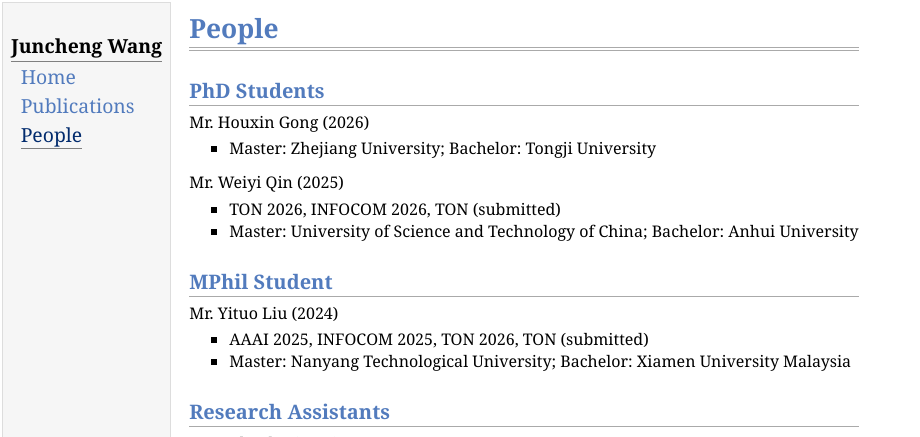
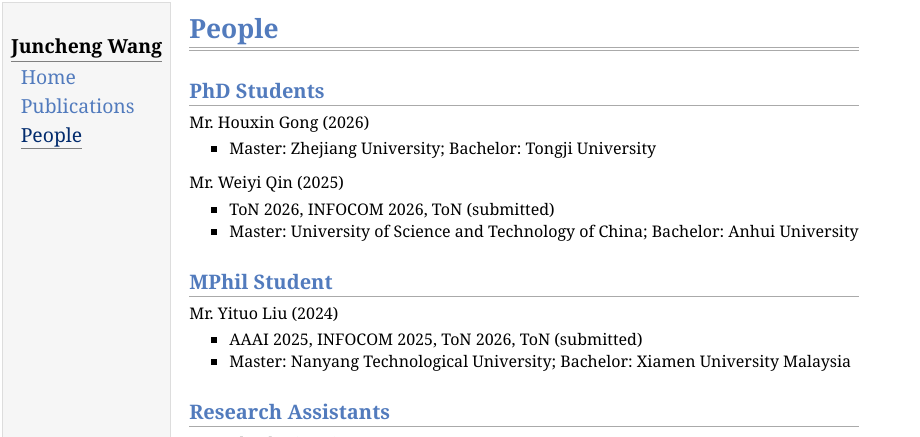
Before and after one commit to wang-jun-cheng/wang-jun-cheng.github.io, a Jekyll site: the page built from people.md, in a window 1280 px wide. Shown: the top 437 px of the page, without its empty margins (0-920 px from the left). Built offline with Jekyll 4.4.1, drawn with Linux system fonts in a browser that asks for light colours.

```diff
--- a/people.md
+++ b/people.md
@@ -9,13 +9,13 @@ Mr. Houxin Gong (2026)
 - Master: Zhejiang University; Bachelor: Tongji University
 
 Mr. Weiyi Qin (2025)
-- TON 2026, INFOCOM 2026, TON (submitted)
+- ToN 2026, INFOCOM 2026, ToN (submitted)
 - Master: University of Science and Technology of China; Bachelor: Anhui University
 
 ## MPhil Student
 
 Mr. Yituo Liu (2024)
-- AAAI 2025, INFOCOM 2025, TON 2026, TON (submitted)
+- AAAI 2025, INFOCOM 2025, ToN 2026, ToN (submitted)
 - Master: Nanyang Technological University; Bachelor: Xiamen University Malaysia
 
 ## Research Assistants
```
